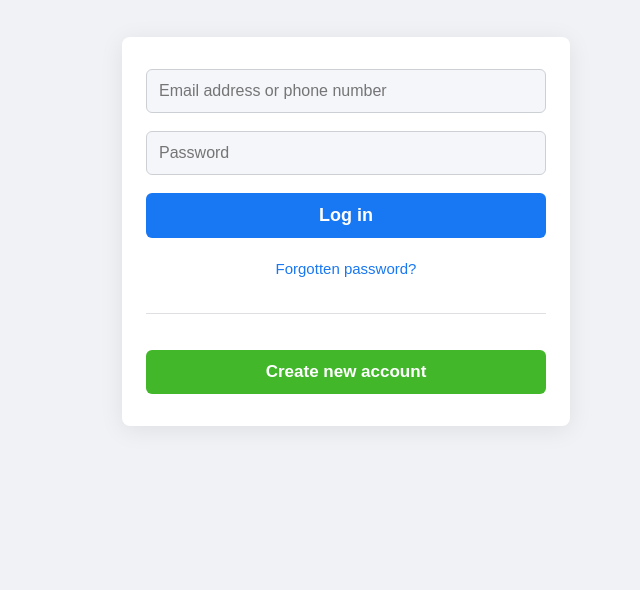
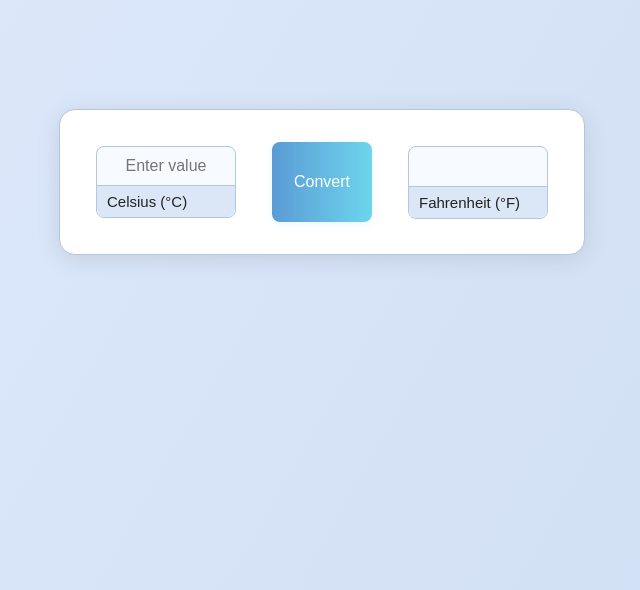
Before and after one commit to hrs1510/skriftsprak, a plain HTML site: page facebook/index.html in a window 1280 px wide. Shown: the part 226-816 px from the top of the page, without its empty margins (318-958 px from the left). Drawn offline with Linux system fonts and the light colour scheme.

Commit message:
P11-For Loops assignment added

```diff
--- a/facebook/index.html
+++ b/facebook/index.html
@@ -1,56 +1,207 @@
+<!-- Input unit dropdown enabled, auto-switches output unit, conversion works both ways -->
 <!DOCTYPE html>
 <html lang="en">
+<head>
+  <meta charset="UTF-8">
+  <title>Temperature Converter</title>
+  <style>
+    body {
+      background: linear-gradient(120deg, #e0eafc 0%, #cfdef3 100%);
+      min-height: 100vh;
+      display: flex;
+      align-items: center;
+      justify-content: center;
+      font-family: 'Segoe UI', Arial, sans-serif;
+    }
+    .converter-container {
+      display: flex;
+      align-items: center;
+      border-radius: 16px;
+      box-shadow: 0 4px 24px rgba(0,0,0,0.10);
+      border: 1px solid #b3c6e0;
+      background: #fff;
+      padding: 32px 36px;
+      gap: 18px;
+      width: fit-content;
+    }
+    .unit-box {
+      display: flex;
+      flex-direction: column;
+      align-items: stretch;
+      border: 1px solid #b3c6e0;
+      border-radius: 8px;
+      background: #f7fbff;
+      width: 140px;
+      box-sizing: border-box;
+      padding: 0;
+      margin: 0;
+      gap: 0;
+    }
+    .unit-input {
+      border: none;
+      border-bottom: 1px solid #b3c6e0;
+      border-radius: 8px 8px 0 0;
+      padding: 10px 12px;
+      font-size: 16px;
+      width: 100%;
+      box-sizing: border-box;
+      background: transparent;
+      text-align: center;
+      outline: none;
+      margin: 0;
+      transition: border-color 0.2s;
+    }
+    .unit-input:focus {
+      border-color: #5b9bd5;
+    }
+    .unit-select {
+      border: none;
+      border-radius: 0 0 8px 8px;
+      padding: 7px 10px;
+      font-size: 15px;
+      width: 100%;
+      box-sizing: border-box;
+      background: #dbe6f6;
+      color: #222;
+      outline: none;
+      margin: 0;
+      appearance: none;
+      transition: border-color 0.2s;
+    }
+    .unit-select:focus {
+      outline: none;
+    }
+    .convert-btn {
+      padding: 10px 22px;
+      font-size: 16px;
+      border-radius: 8px;
+      border: none;
+      background: linear-gradient(90deg, #5b9bd5 0%, #6dd5ed 100%);
+      color: #fff;
+      font-weight: 500;
+      cursor: pointer;
+      box-shadow: 0 2px 8px rgba(91,155,213,0.10);
+      transition: background 0.2s, box-shadow 0.2s;
+      margin: 0 18px;
+      height: 80px;
+      align-self: stretch;
+    }
+    .convert-btn:hover {
+      background: linear-gradient(90deg, #6dd5ed 0%, #5b9bd5 100%);
+      box-shadow: 0 4px 16px rgba(91,155,213,0.15);
+    }
+    .output-box {
+      display: flex;
+      flex-direction: column;
+      align-items: stretch;
+      border: 1px solid #b3c6e0;
+      border-radius: 8px;
+      background: #f7fbff;
+      width: 140px;
+      box-sizing: border-box;
+      padding: 0;
+      margin: 0;
+      gap: 0;
+    }
+    .output-value {
+      border: none;
+      border-bottom: 1px solid #b3c6e0;
+      border-radius: 8px 8px 0 0;
+      padding: 10px 12px;
+      font-size: 16px;
+      width: 100%;
+      box-sizing: border-box;
+      background: transparent;
+      text-align: center;
+      color: #333;
+      min-height: 40px;
+      margin: 0;
+    }
+    .output-select {
+      border: none;
+      border-radius: 0 0 8px 8px;
+      padding: 7px 10px;
+      font-size: 15px;
+      width: 100%;
+      box-sizing: border-box;
+      background: #dbe6f6;
+      color: #222;
+      outline: none;
+      margin: 0;
+      appearance: none;
+      transition: border-color 0.2s;
+    }
+    .output-select:focus {
+      outline: none;
+    }
+  </style>
+</head>
+<body>
+  <div class="converter-container">
+    <div class="unit-box">
+      <input class="unit-input" type="text" id="tempInput" placeholder="Enter value" />
+      <select class="unit-select" id="inputUnit" onchange="syncUnits()">
+        <option value="C">Celsius (°C)</option>
+        <option value="F">Fahrenheit (°F)</option>
+      </select>
+    </div>
+    <button class="convert-btn" onclick="convertTemp()">Convert</button>
+    <div class="output-box">
+      <span class="output-value" id="tempOutput"></span>
+      <select class="output-select" id="outputUnit" onchange="syncUnits()">
+        <option value="F">Fahrenheit (°F)</option>
+        <option value="C">Celsius (°C)</option>
+      </select>
+    </div>
+  </div>
 
-<head>
-    <meta charset="UTF-8">
-    <meta name="viewport" content="width=device-width, initial-scale=1.0">
-    <title>Facebook Sign Up</title>
-    <link rel="stylesheet" href="css/style.css">
+  <script>
+    // Synchronize input/output units so they are always opposite
+    function syncUnits() {
+      const inputUnit = document.getElementById('inputUnit');
+      const outputUnit = document.getElementById('outputUnit');
+      if (event.target.id === 'inputUnit') {
+        outputUnit.value = inputUnit.value === 'C' ? 'F' : 'C';
+      } else if (event.target.id === 'outputUnit') {
+        inputUnit.value = outputUnit.value === 'C' ? 'F' : 'C';
+      }
+    }
 
-    <script src="./scripts/index.js" type="text/javascript"></script>
+    // Set initial state
+    document.getElementById('inputUnit').value = 'C';
+    document.getElementById('outputUnit').value = 'F';
 
-</head>
+    function convertTemp() {
+      const valueStr = document.getElementById('tempInput').value.trim();
+      const inputUnit = document.getElementById('inputUnit').value;
+      const outputUnit = document.getElementById('outputUnit').value;
+      const outputBox = document.getElementById('tempOutput');
 
-<body>
-    <div class="main-container">
-        <!-- <div class="header">
-            <div class="header-text">ƒacebook</div>
-            <div>
-                <form class="login-form">
-                    <div class="form-group">
-                        <label for="email">Email or phone</label>
-                        <input type="text" id="email" name="email">
-                    </div>
-                    <div class="form-group">
-                        <label for="password">Password</label>
-                        <input type="password" id="password" name="password">
-                    </div>
-                    <button type="submit" class="login-button">Log In</button>
-                </form>
-            </div>
-        </div> -->
-        <div>
-            <div>
-                <div class="header-text">ƒacebook</div>
-                <p>Facebook helps you connect and share with the people in your life</p>
-            </div>
-            <div class="container">
-                <div class="login-section">
-                    <form class="login-form">
-                        <input type="text" id="login-email" name="login-email"
-                            placeholder="Email address or phone number">
-                        <input type="password" id="login-password" name="login-password" placeholder="Password">
-                        <button type="submit" class="login-button">Log in</button>
-                    </form>
-                    <a href="#" class="forgot-link">Forgotten password?</a>
-                    <div class="divider"></div>
-                    <button id="btnCreateAccount" class="create-account-button">Create new account</button>
-                </div>
-            </div>
-        </div>
+      // Convert string to number
+      const value = parseFloat(valueStr);
 
+      if (valueStr === '' || isNaN(value)) {
+        outputBox.textContent = 'Enter a valid number';
+        return;
+      }
+      if (!isNaN(value)) {
+    const historyList = document.getElementById('historyList');
+    const li = document.createElement('li');
+    li.textContent = `${valueStr} ${inputUnit} → ${outputBox.textContent}`;
+    historyList.appendChild(li);
+  }
 
-
+      let result;
+      if (inputUnit === 'C' && outputUnit === 'F') {
+        result = (value * 9/5) + 32;
+        outputBox.textContent = result.toFixed(2) + ' °F';
+      } else if (inputUnit === 'F' && outputUnit === 'C') {
+        result = (value - 32) * 5/9;
+        outputBox.textContent = result.toFixed(2) + ' °C';
+      } else {
+        outputBox.textContent = 'Invalid conversion';
+      }
+    }
+  </script>
 </body>
-
 </html>
```
Also changed, not shown: P11-For Loops/app.js (added, +36 -0 lines).
